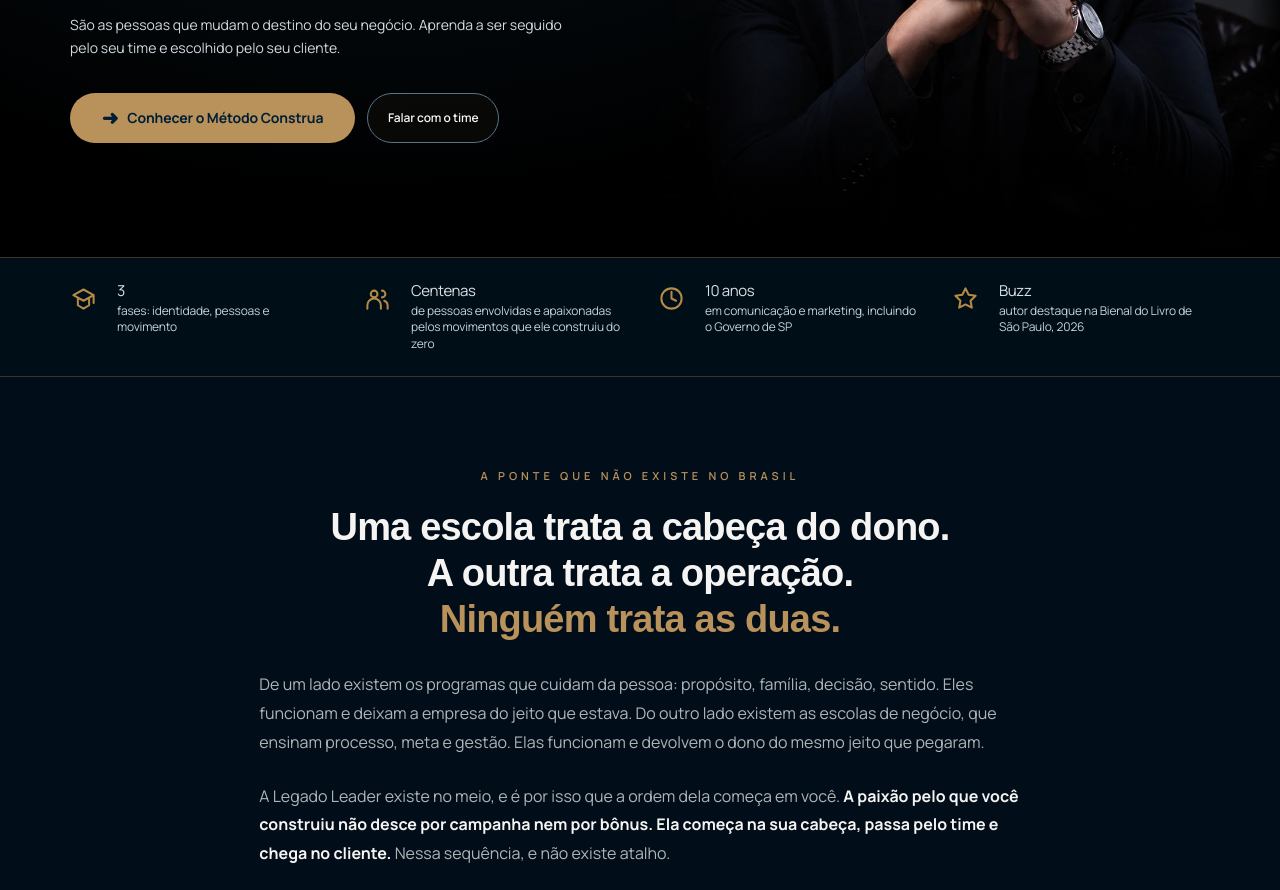
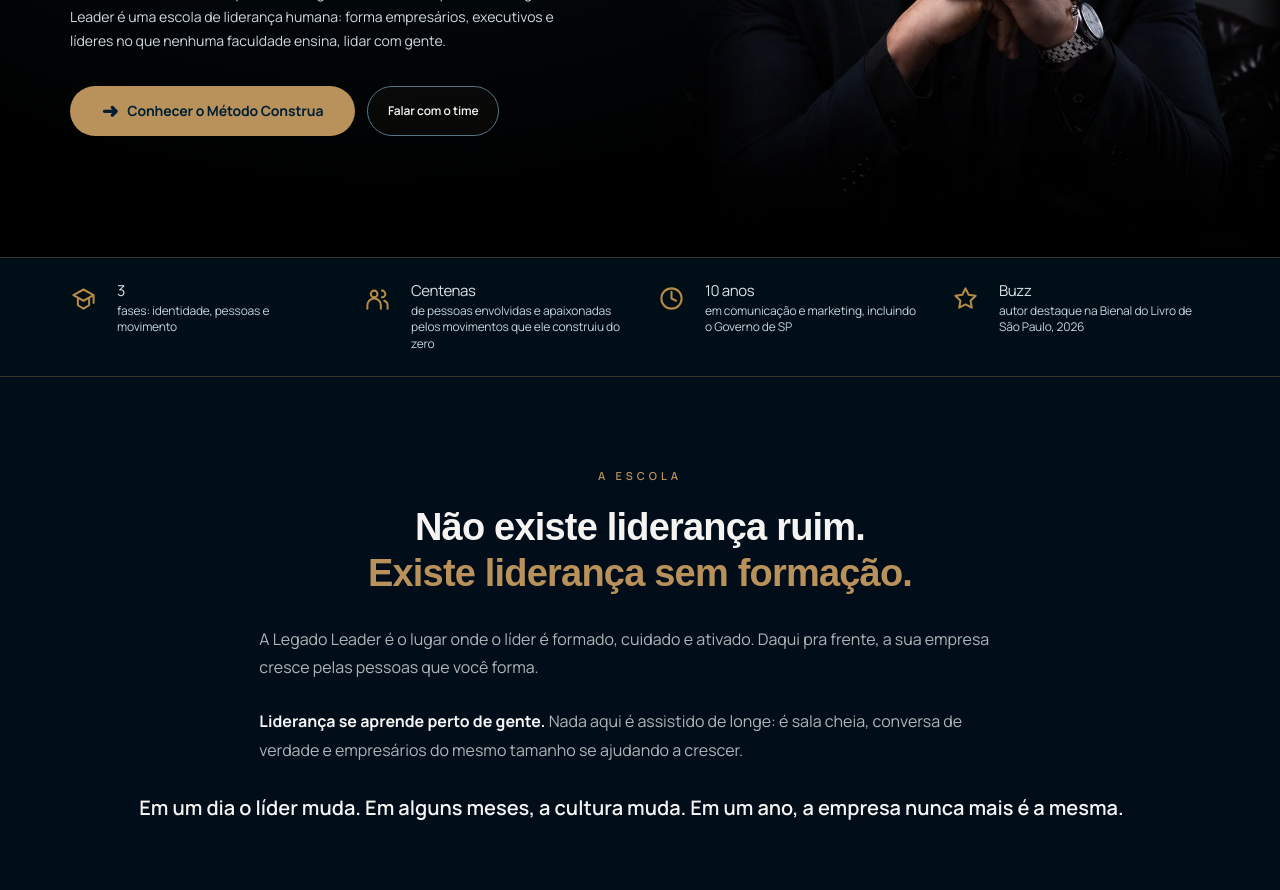
Before and after one commit to joaopedvo/legado-leader, a plain HTML site: page redesign/index.html in a window 1280 px wide. Shown: the part 592-1482 px from the top of the page. Drawn offline with Linux system fonts and the light colour scheme; a web font is replaced by a local one.

Commit message:
update redesign copy from human leadership artifact

```diff
--- a/redesign/index.html
+++ b/redesign/index.html
@@ -26,8 +26,8 @@
           <span class="badge b-gold">Escola de liderança, gente e influência</span>
           <span class="badge">Alphaville · SP</span>
         </div>
-        <h1>Torne-se especialista em gente.<br><span class="g">Desenvolva a sua mente, a do seu time <em>e a do seu cliente.</em></span></h1>
-        <p class="sub">São as pessoas que mudam o destino do seu negócio. Aprenda a ser seguido pelo seu time e escolhido pelo seu cliente.</p>
+        <h1>Formamos pessoas que <br><span class="g">transformam <em>pessoas.</em></span></h1>
+        <p class="sub">Todo mundo treina o líder para fazer. A gente forma o líder para ser. A Legado Leader é uma escola de liderança humana: forma empresários, executivos e líderes no que nenhuma faculdade ensina, lidar com gente.</p>
         <div class="btns">
           <a class="btn btn-gold" href="metodo-construa.html">Conhecer o Método Construa</a>
           <a class="btn btn-ghost" href="https://api.whatsapp.com/send?phone=5511924849595&amp;text=Ol%C3%A1%2C%20gostaria%20de%20falar%20com%20o%20time%20da%20Legado%20Leader." target="_blank" rel="noopener">Falar com o time</a>
@@ -47,11 +47,11 @@
 
   <section class="s-navy tight">
     <div class="wrap narrow">
-      <p class="eyebrow">A ponte que não existe no Brasil</p>
-      <h2>Uma escola trata a cabeça do dono.<br>A outra trata a operação.<br><span class="gold">Ninguém trata as duas.</span></h2>
-      <p class="lead">De um lado existem os programas que cuidam da pessoa: propósito, família, decisão, sentido. Eles funcionam e deixam a empresa do jeito que estava. Do outro lado existem as escolas de negócio, que ensinam processo, meta e gestão. Elas funcionam e devolvem o dono do mesmo jeito que pegaram.</p>
-      <p class="lead">A Legado Leader existe no meio, e é por isso que a ordem dela começa em você. <strong style="color:var(--cream)">A paixão pelo que você construiu não desce por campanha nem por bônus. Ela começa na sua cabeça, passa pelo time e chega no cliente.</strong> Nessa sequência, e não existe atalho.</p>
-      <p class="lead" style="font-size:20px;color:var(--cream);font-weight:600">Quem sai daqui vira especialista em três mentes. A própria, a de quem trabalha com ele e a de quem compra dele.</p>
+      <p class="eyebrow">A escola</p>
+      <h2>Não existe liderança ruim.<br><span class="gold">Existe liderança sem formação.</span></h2>
+      <p class="lead">A Legado Leader é o lugar onde o líder é formado, cuidado e ativado. Daqui pra frente, a sua empresa cresce pelas pessoas que você forma.</p>
+      <p class="lead"><strong style="color:var(--cream)">Liderança se aprende perto de gente.</strong> Nada aqui é assistido de longe: é sala cheia, conversa de verdade e empresários do mesmo tamanho se ajudando a crescer.</p>
+      <p class="lead" style="font-size:20px;color:var(--cream);font-weight:600">Em um dia o líder muda. Em alguns meses, a cultura muda. Em um ano, a empresa nunca mais é a mesma.</p>
     </div>
   </section>
 
@@ -100,16 +100,16 @@
 
   <section class="s-gold tight">
     <div class="wrap narrow">
-      <p class="quote"><b>Juntar gente numa sala é medíocre.</b> Formar gente que abraça a causa e luta por ela, <b>isso é liderança.</b> E depende de método. <b>Quase ninguém tem.</b></p>
+      <p class="quote"><b>Você não sai com anotações.</b> Sai com um plano: cada técnica aplicada à sua realidade, o Mapa do Legado e a primeira conversa com o seu time na segunda-feira.</p>
       <p class="lead" style="color:rgba(13,21,51,.78);font-weight:600;max-width:52ch">Lucas Albuquerque, em <em>Construa Sua Influência</em></p>
     </div>
   </section>
 
   <section class="s-navy-2">
     <div class="wrap">
-      <p class="eyebrow">A ordem</p>
-      <h2>Identidade, pessoas e movimento.<br>Nessa ordem, porque nenhuma <span class="gold">outra funciona.</span></h2>
-      <p class="lead" style="font-size:21px;color:var(--cream);font-weight:600;max-width:50ch">Cada fase é uma mente. A sua, a do seu time e a do seu cliente. Processo faz gente cumprir, e processo é necessário, mas ele não faz ninguém se apaixonar.</p>
+      <p class="eyebrow">A jornada da escola</p>
+      <h2>Em um dia o líder muda.<br>Em alguns meses, a cultura muda.<br><span class="gold">Em um ano, a empresa nunca mais é a mesma.</span></h2>
+      <p class="lead" style="font-size:21px;color:var(--cream);font-weight:600;max-width:50ch">Cada fase termina em uma mudança aplicada ao seu negócio: identidade, pessoas e movimento.</p>
       <p class="lead">Quase todo mundo tenta começar pelo fim. Contrata gente boa antes de saber o que a empresa é, e depois investe em campanha para o mercado entender o que nem o time entende. Por isso troca de gente com frequência, refaz o discurso todo ano e continua competindo por preço.</p>
       <p class="lead">A Legado Leader inverte isso. Primeiro a empresa descobre quem é e consegue dizer em uma frase. Depois passa a escolher, formar e soltar as pessoas certas em cima dessa frase. Só então o mercado começa a repetir a mesma coisa que o time repete. São três fases, o mesmo método de <em>Construa Sua Influência</em>, aplicado ao seu caso dentro da sala.</p>
       <div class="g3" style="margin-top:44px">
```
